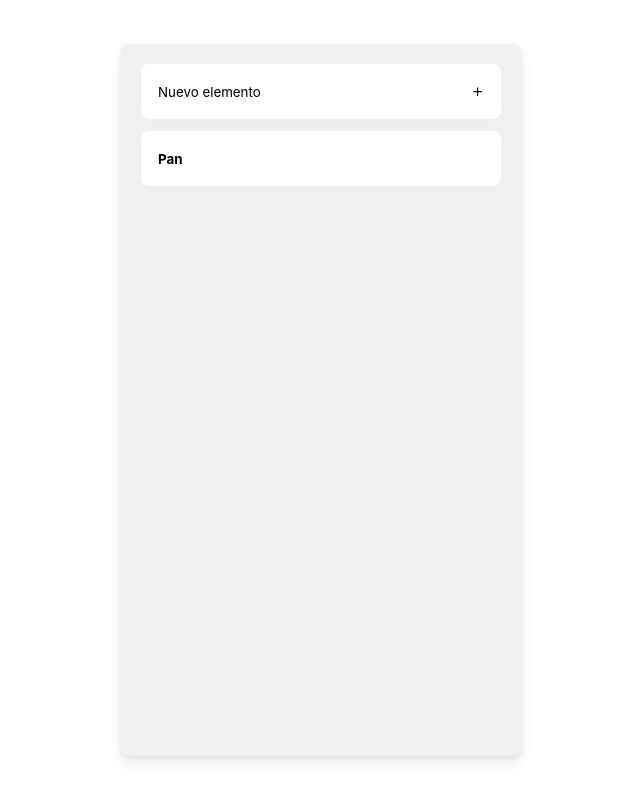
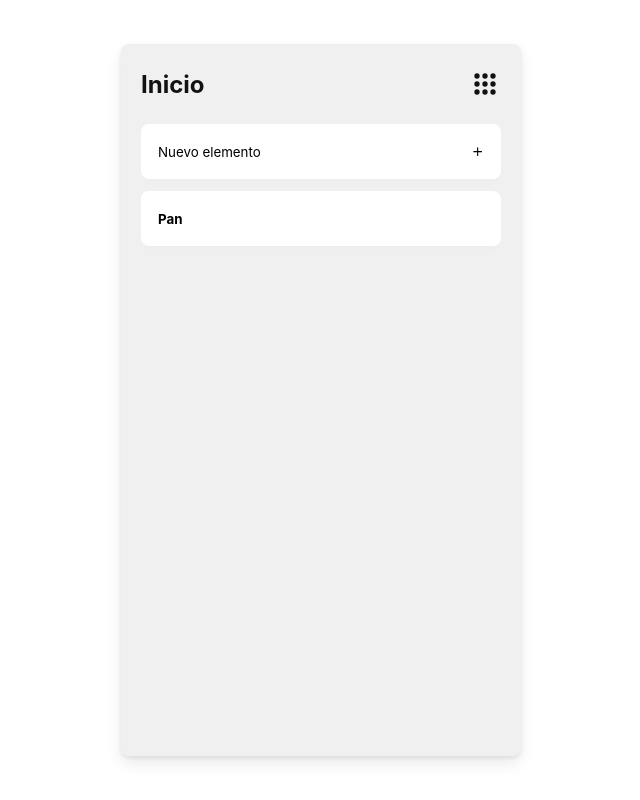
Before and after one commit to munozrc/slistapp, a React (Vite) app: page / in a window 1280 px wide. Shown: the whole page, without its empty margins (319-959 px from the left). Built offline with nearby package versions, Linux system fonts and the light colour scheme.

Commit message:
feat: use new component ListProducts

```diff
--- a/src/main.tsx
+++ b/src/main.tsx
@@ -3,14 +3,13 @@ import { registerSW } from 'virtual:pwa-register'
 
 import { UIContextProvider, VIEWS } from './app/contexts'
 import { View } from './app/view'
-import { ListProducts } from './list'
 import { HomeView } from './views'
 
 import './main.css'
 
 ReactDOM.render(
   <UIContextProvider>
-    <View view={VIEWS.HOME} component={<ListProducts />}/>
+    <View view={VIEWS.HOME} component={<HomeView />}/>
     <View view={VIEWS.ADD_PRODUCT} component={<HomeView />}/>
   </UIContextProvider>,
   document.getElementById('root')
--- a/src/views/HomeView.tsx
+++ b/src/views/HomeView.tsx
@@ -1,9 +1,10 @@
 import { Layout } from '../components/Layout'
+import { ListProducts } from '../product/components/ListProducts'
 
 export const HomeView = () => {
   return (
     <Layout title="Inicio">
-      <p>Lista de productos</p>
+      <ListProducts />
     </Layout>
   )
 }
```
